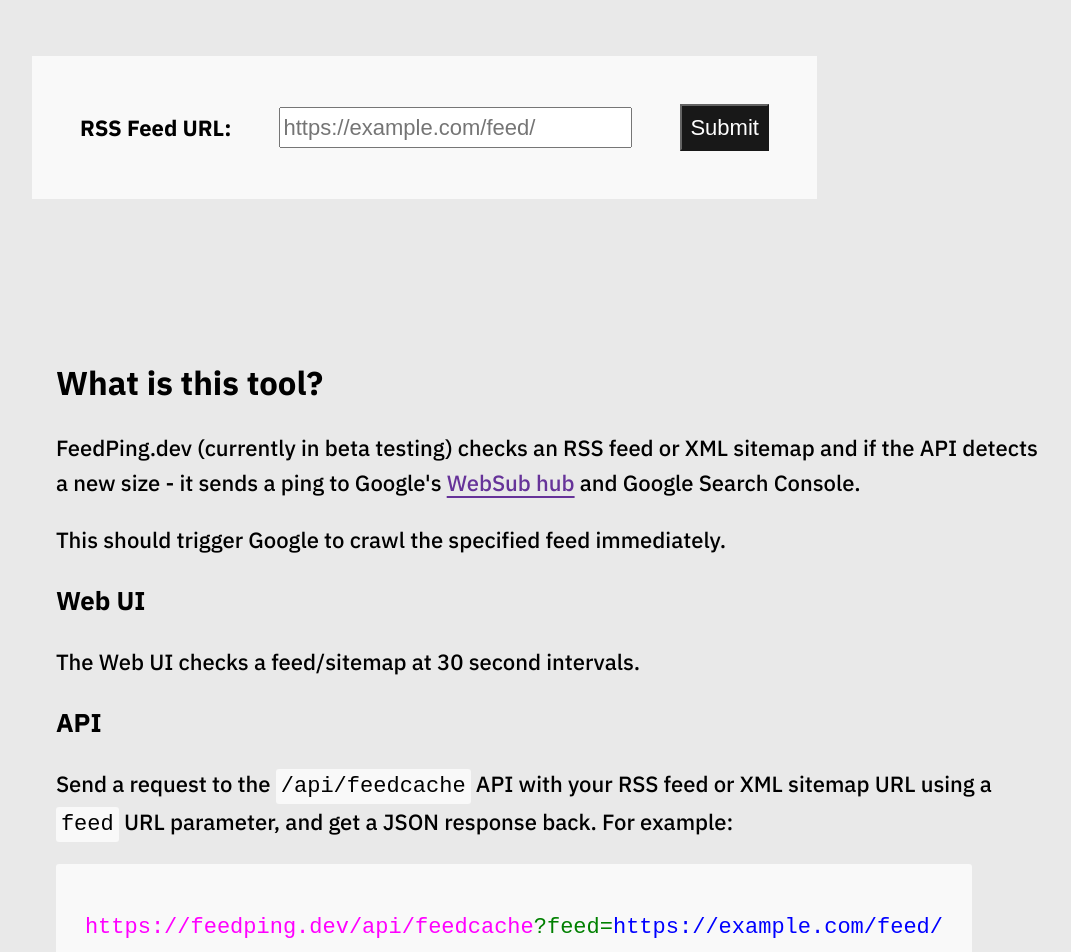
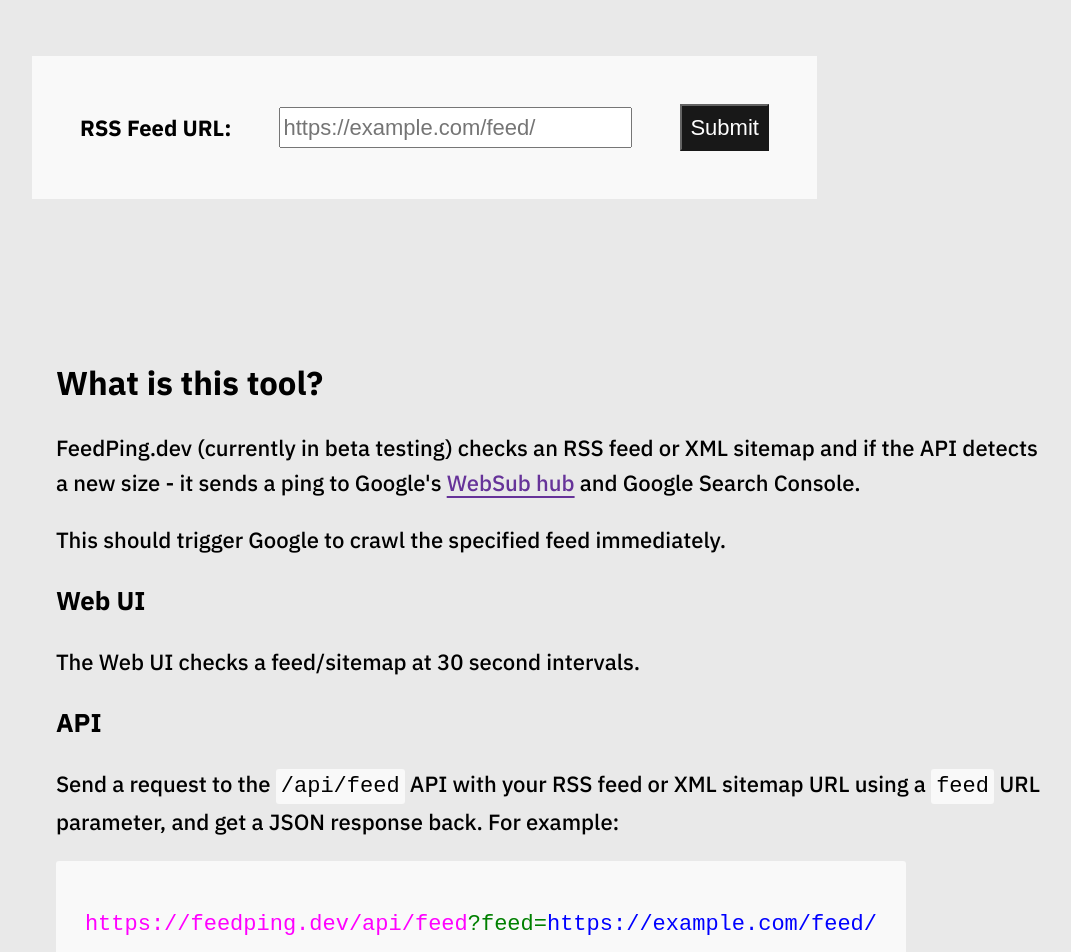
Before and after one commit to colinmcdermott/feedchecker-api, a Next.js app: page / in a window 1280 px wide. Shown: the top 952 px of the page, without its empty margins (24-1095 px from the left). Built offline with nearby package versions, Linux system fonts and the light colour scheme.

Commit message:
Switched main API file to include API keys

```diff
--- a/pages/index.tsx
+++ b/pages/index.tsx
@@ -116,9 +116,9 @@
 
         <h3>API</h3>
 
-        <p>Send a request to the <code>/api/feedcache</code> API with your RSS feed or XML sitemap URL using a <code>feed</code> URL parameter, and get a JSON response back. For example:</p>
+        <p>Send a request to the <code>/api/feed</code> API with your RSS feed or XML sitemap URL using a <code>feed</code> URL parameter, and get a JSON response back. For example:</p>
 
-        <code><pre><span>https://feedping.dev/api/feedcache<em>?feed=</em><em>https://example.com/feed/</em></span></pre></code>
+        <code><pre><span>https://feedping.dev/api/feed<em>?feed=</em><em>https://example.com/feed/</em></span></pre></code>
 
         <p>The API takes a URL input, checks the size of the feed, then pings WebSub & Google if the feed has changed. The API stores the size of the file in memory so you can call the API server-side via a Cron job, without the risk of sending multiple pings.</p>
 
```
Also changed, not shown: pages/api/oldfeedcache-preapi.tsx (renamed from pages/api/feedcache.tsx).
